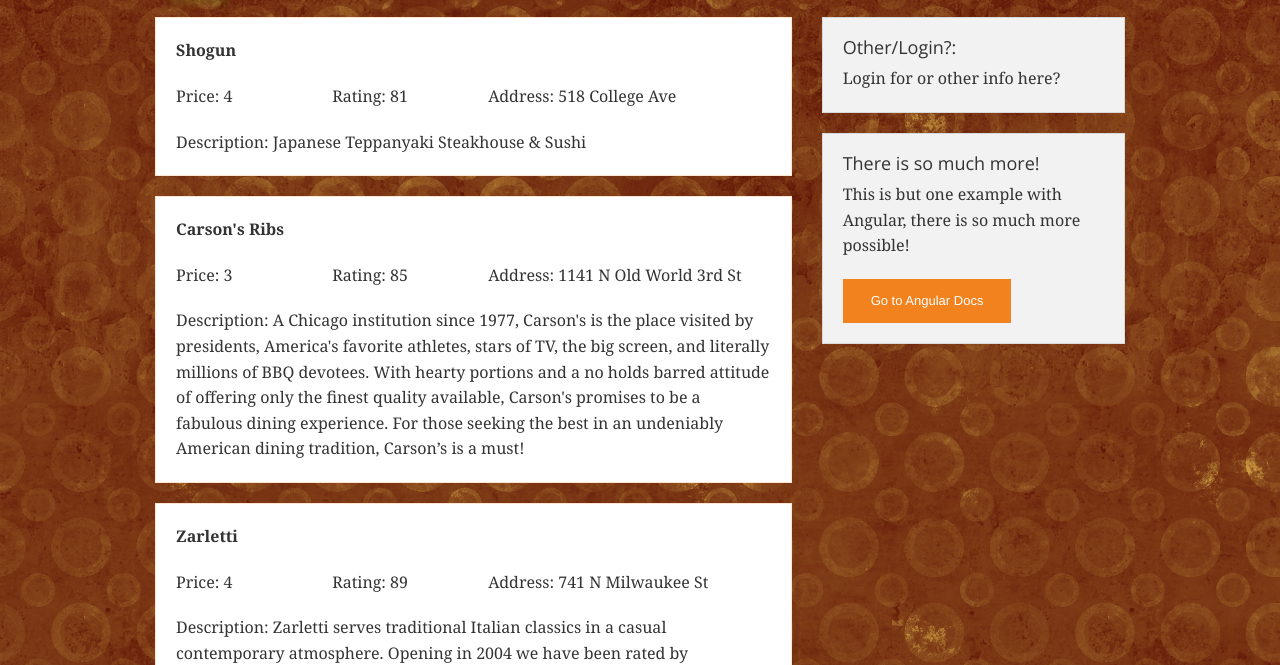
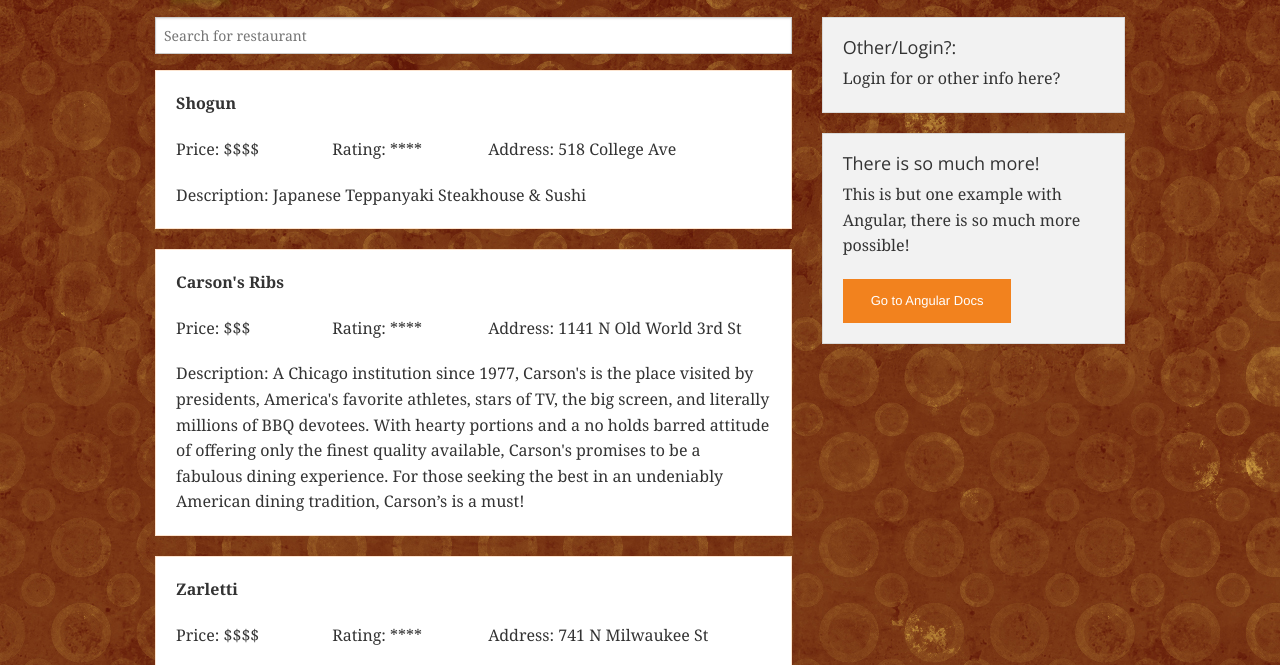
Before and after one commit to lauradhamilton/AngularWorkshop, a website: page webapp/index.html in a window 1280 px wide. Shown: the part 104-769 px from the top of the page. Drawn offline with nearby package versions, Linux system fonts and the light colour scheme.

Commit message:
Exercise 2 solution

```diff
--- a/webapp/index.html
+++ b/webapp/index.html
@@ -69,6 +69,7 @@
     <div ng-controller="RestaurantListController">
         <div id="restaurant-list-main" class="large-8 medium-8 columns">
             <div class='restaurantList'>
+                <input type="text" ng-model="query" placeholder="Search for restaurant"/>
 
                 <div class="row" ng-repeat="restaurant in restaurants |filter:query:strict">
                     <div class="large-12 columns">
@@ -76,16 +77,16 @@
                             <p><strong>{{restaurant.name}}</strong></p>
                             <div class="row">
                                 <div class="large-3 medium-6 small-12 columns">
-                                    <p>Price: {{restaurant.price}}</p>
+                                    <p>Price: {{restaurant.price | priceFormatter}}</p>
                                 </div>
                                 <div class="large-3 medium-6 small-12 columns">
-                                    <p>Rating: {{restaurant.rating}}</p>
+                                    <p>Rating: {{restaurant.rating | ratingFormatter}}</p>
                                 </div>
                                 <div class="large-6 medium-12 small-12 columns">
-                                    <p>Address: {{restaurant.address}}</p>
+                                    <p>Address: <span ng-bind="restaurant.address"></span></p>
                                 </div>
                             </div>
-                            <p>Description: {{restaurant.description}} </p>
+                            <p>Description: <span ng-bind="restaurant.description"></span></p>
                         </div>
                     </div>
                 </div>
```
